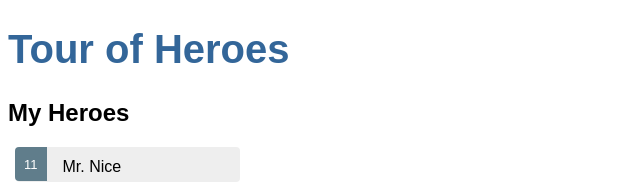
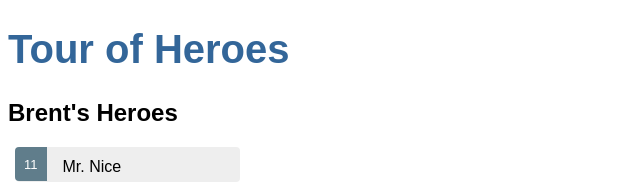
Before and after one commit to blthiewes/tour-of-heros, an Angular app: page / in a window 1280 px wide. Shown: the top 188 px of the page, without its empty margins (0-640 px from the left). Built offline with nearby package versions, Linux system fonts and the light colour scheme.

Commit message:
update title

```diff
--- a/src/app/heroes/heroes.component.html
+++ b/src/app/heroes/heroes.component.html
@@ -1,4 +1,4 @@
-<h2>My Heroes</h2>
+<h2>Brent's Heroes</h2>
 <ul class="heroes">
   <li [class.selected]="selectedHero == hero" *ngFor="let hero of heroes" (click)="onSelect(hero)">
     <span class="badge">{{hero.id}}</span> {{hero.name}}
```
